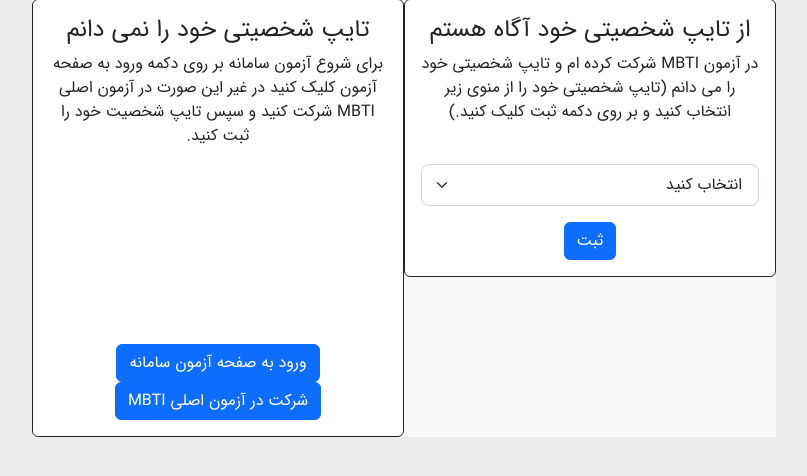
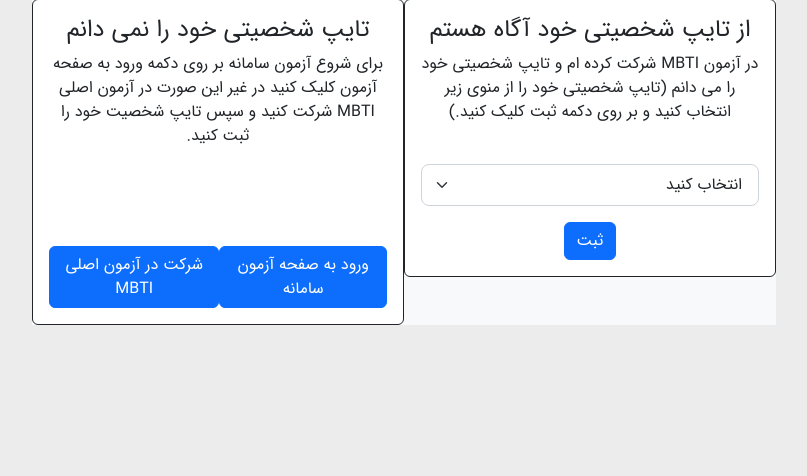
Before and after one commit to amir-H-bagherian/Seman-Dormitory-Project, a Django app: page /pre-exam/ in a window 1280 px wide. Shown: the part 223-699 px from the top of the page, without its empty margins (236-1043 px from the left). Run offline with Django 4.2, Linux system fonts and the light colour scheme; the visitor is signed in with stand-in values (Sample User, id 1).

Commit message:
incompatibility of two card boxes
Solving the problem of incompatibility of two card boxes , Delete unnecessary comments.

```diff
--- a/templates/pre-exam.html
+++ b/templates/pre-exam.html
@@ -1,43 +1,13 @@
 {% extends 'base.html' %}
 
 {% block content %}
-
 <div class="container mt-5 ">
-        <!-- <div class="border p-5">
-          <div class="form-check">
-            <p>
-               1-
-            لورم ایپسوم متن ساختگی با تولید سادگی نامفهوم از صنعت چاپ، و با استفاده از طراحان گرافیک است، چاپگرها و متون?</p>
-            <input class="form-check-input" type="radio" name="exampleRadios" id="exampleRadios1" value="option1" >
-            <label class="form-check-label" for="exampleRadios1">
-              Default radio
-            </label>
-          </div>
-          <div class="form-check">
-            <input class="form-check-input" type="radio" name="exampleRadios" id="exampleRadios2" value="option2">
-            <label class="form-check-label" for="exampleRadios2">
-               default radio
-            </label>
-          </div>
-          <div class="form-check">
-            <input class="form-check-input" type="radio" name="exampleRadios" id="exampleRadios3" value="option3" >
-            <label class="form-check-label" for="exampleRadios3">
-              default radio
-            </label>
-          </div>
-          <div class="form-check">
-            <input class="form-check-input" type="radio" name="exampleRadios" id="exampleRadios3" value="option3" >
-            <label class="form-check-label" for="exampleRadios3">
-              default radio
-            </label>
-          </div>
-        </div> -->
   <div class="col-12 d-flex justify-content-center text-center ">
     <div class="col-4 bg-light mt-5">
       <div class="card border-dark">
         <div class="card-body">
-                <h4 class="card-title">  از تایپ شخصیتی خود آگاه هستم</h4>
-                  <p class="card-text">
+          <h4 class="card-title"> از تایپ شخصیتی خود آگاه هستم</h4>
+          <p class="card-text align-text">
             در
             آزمون MBTI
             شرکت کرده ام و تایپ شخصیتی خود را می دانم (تایپ شخصیتی خود را از منوی زیر انتخاب کنید و بر روی دکمه ثبت
@@ -48,7 +18,7 @@
             <div class="mb-3">
               <label for="" class="form-label myfrom"></label>
               <select class="form-select form-select-lg" name="personalType" id="">
-                        <option selected>انتخاب کنید</option>
+                <option selected >انتخاب کنید</option>
                 <option value="ESTJ">ESTJ</option>
                 <option value="ENTJ">ENTJ</option>
                 <option value="ESFJ">ESFJ</option>
@@ -76,10 +46,13 @@
       <div class="card border-dark h-100">
         <div class="card-body ">
           <h4 class="card-title"> تایپ شخصیتی خود را نمی دانم</h4>
-                 <p class="card-text"> برای شروع آزمون سامانه بر روی دکمه ورود به صفحه آزمون کلیک کنید  در غیر این صورت در آزمون اصلی MBTI شرکت کنید و سپس تایپ شخصیت خود را ثبت کنید.</p>
-                 <div class="mytest">
-                  <a class ="nav-link" href="../mbti_test/"><button class="btn btn-primary top-50 mytest">ورود به صفحه آزمون سامانه</button></a>
-                  <a class ="nav-link" href="https://www.16personalities.com/fa/"><button class="btn btn-primary card-link"> شرکت در آزمون اصلی MBTI</button></a>
+          <p class="card-text align-text"> برای شروع آزمون سامانه بر روی دکمه ورود به صفحه آزمون کلیک کنید در غیر این صورت در آزمون
+            اصلی MBTI شرکت کنید و سپس تایپ شخصیت خود را ثبت کنید.</p>
+          <div class="mytest d-flex">
+            <a class="nav-link" href="../mbti_test/"><button class="btn btn-primary mytest small-text-btn m-auto">ورود به صفحه
+                آزمون سامانه</button></a>
+            <a class="nav-link" href="https://www.16personalities.com/fa/"><button
+                class="btn btn-primary card-link small-text-btn"> شرکت در آزمون اصلی MBTI</button></a>
           </div>
         </div>
       </div>
```
Lines whose indentation alone changed are shown as unchanged.
